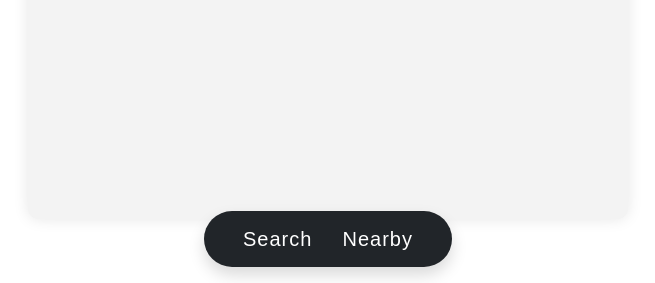
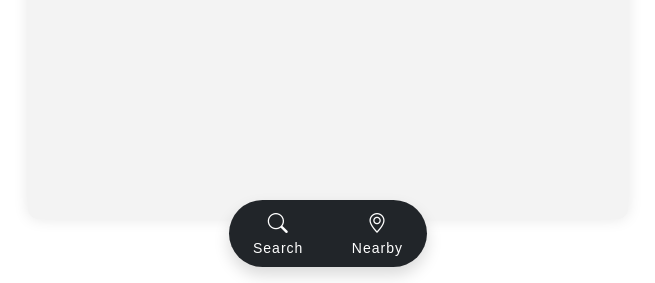
Before and after one commit to PaulaS06/parking-space-management-dortmund, a Flask app: page / in a window 1280 px wide. Shown: the part 517-800 px from the top of the page, without its empty margins (312-967 px from the left). Run offline with Flask 3, Linux system fonts and the light colour scheme.

Commit message:
added icons in navbar

```diff
--- a/frontend/templates/layout.html
+++ b/frontend/templates/layout.html
@@ -9,6 +9,7 @@
     <link rel="stylesheet" href="static/css/index.css">
     <link href="https://cdnjs.cloudflare.com/ajax/libs/font-awesome/6.0.0-beta3/css/all.min.css" rel="stylesheet">
     <link href="https://fonts.googleapis.com/css2?family=Roboto:wght@400;700&display=swap" rel="stylesheet">
+    <link href="https://cdn.jsdelivr.net/npm/bootstrap-icons/font/bootstrap-icons.css" rel="stylesheet">
 </head>
 <body class="pb-5"> <!-- padding-bottom, damit die Navbar unten nicht überlappt -->
 
@@ -18,13 +19,25 @@
     </div>
 
     <nav class="fixed-bottom d-flex justify-content-center mb-3">
-        <div class="navbar navbar-dark bg-dark shadow rounded-pill px-4 py-2" style="max-width: 600px;">
-            <div class="d-flex justify-content-between" style="width: 200px;">
-                <a class="navbar-brand mx-auto" href="{{ url_for('home') }}">Search</a>
-                <a class="navbar-brand mx-auto" href="{{ url_for('nearby') }}">Nearby</a>
-            </div>
+    <div class="navbar navbar-dark bg-dark shadow rounded-pill px-4 py-2" style="max-width: 400px;">
+        <div class="d-flex justify-content-between" style="width: 150px;">
+
+            <a class="nav-link text-white text-center d-flex flex-column align-items-center"
+               href="{{ url_for('home') }}">
+                <i class="bi bi-search fs-5"></i>
+                <span class="small">Search</span>
+            </a>
+
+            <a class="nav-link text-white text-center d-flex flex-column align-items-center"
+               href="{{ url_for('nearby') }}">
+                <i class="bi bi-geo-alt fs-5"></i>
+                <span class="small">Nearby</span>
+            </a>
+
         </div>
-    </nav>
+    </div>
+</nav>
+
 
 
     <!-- Bootstrap JS -->
```
